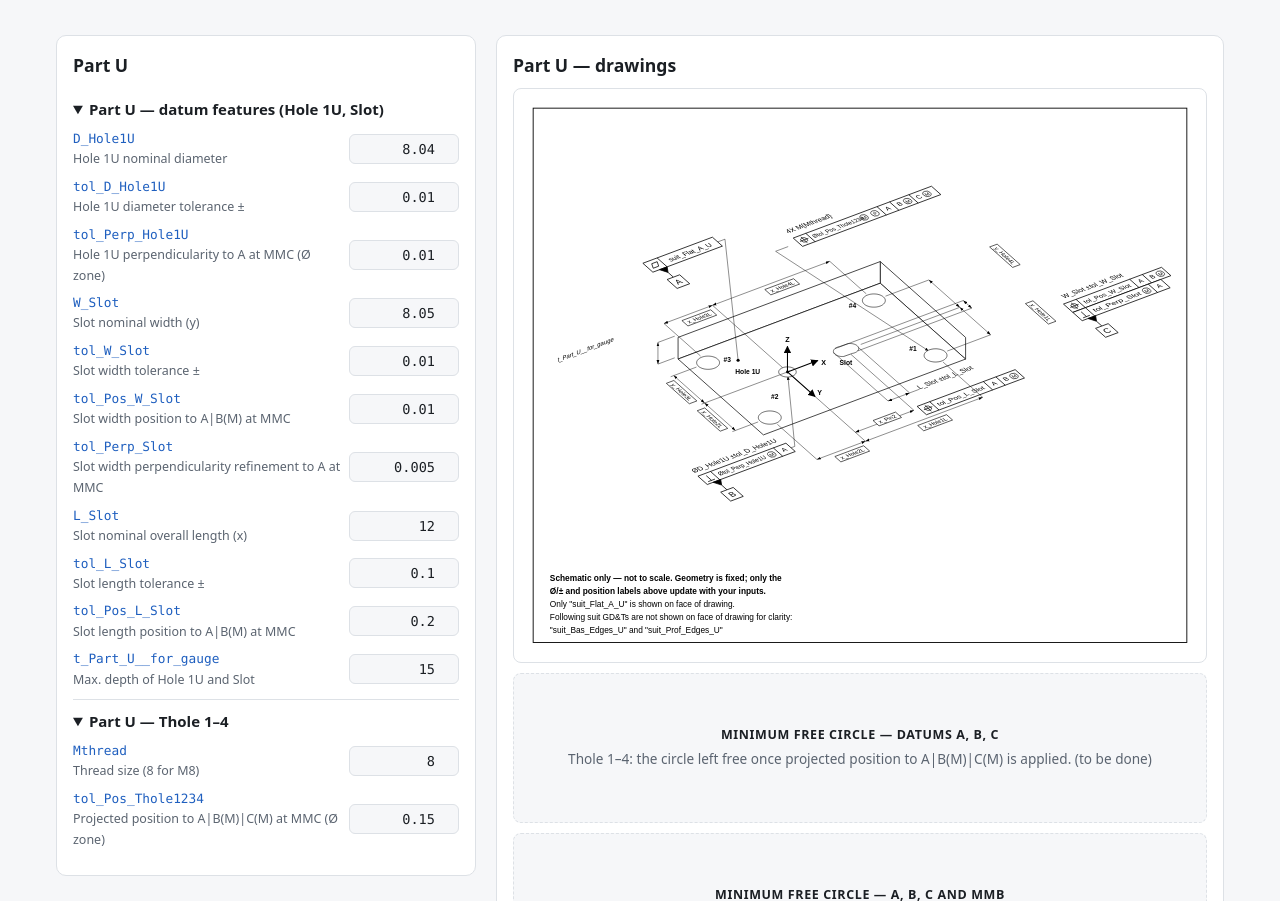
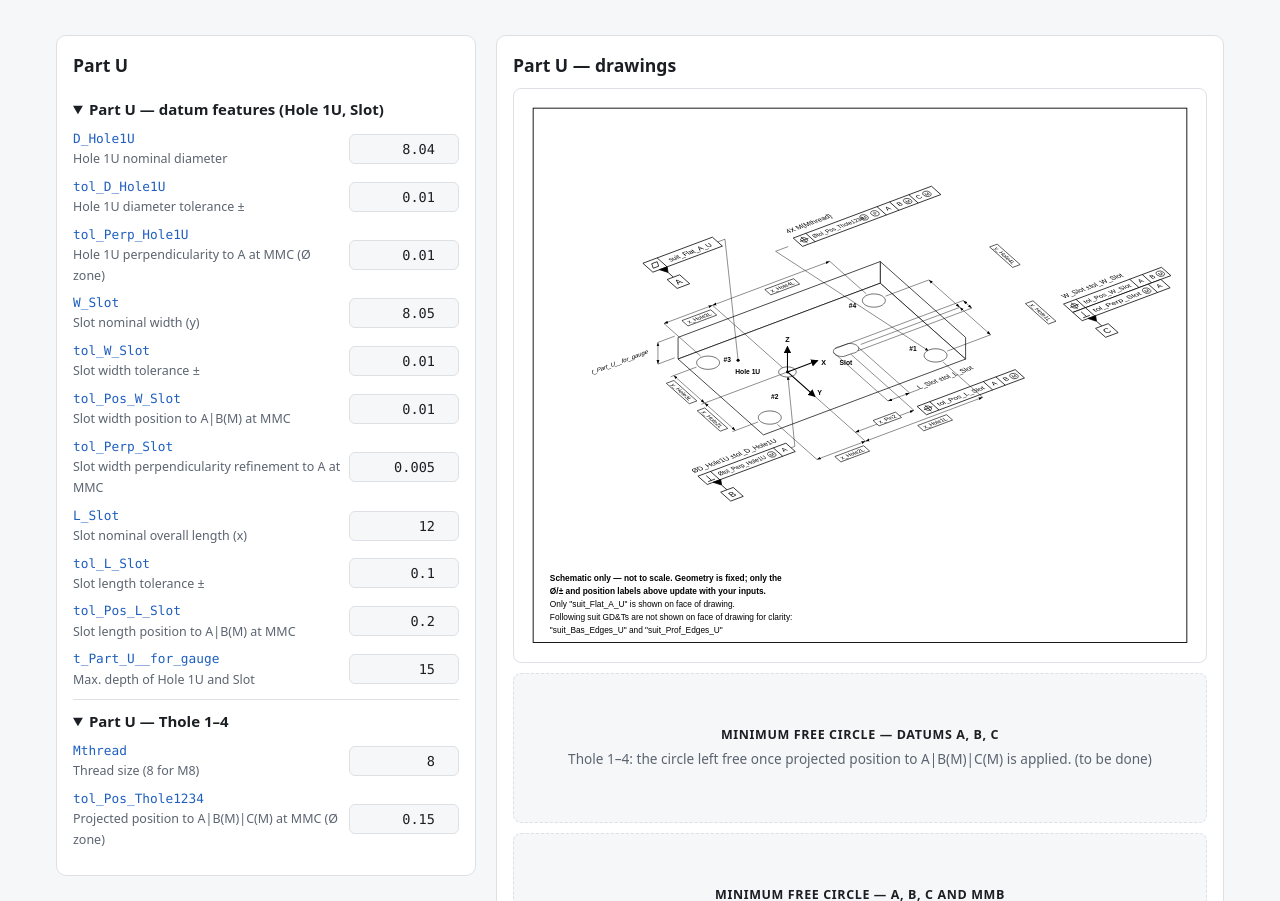
Before and after one commit to onursurlu-cell/Engineering_Help_Website, a plain HTML site: page pin-slot-non-alignable-assembly-calculator/index.html in a window 1280 px wide. Shown: the part 3668-4569 px from the top of the page. Drawn offline with Linux system fonts and the light colour scheme.

Commit message:
Move t_Part_U__for_gauge text closer to its dimension line, ending just left of the line's midpoint

```diff
--- a/pin-slot-non-alignable-assembly-calculator/index.html
+++ b/pin-slot-non-alignable-assembly-calculator/index.html
@@ -523,7 +523,7 @@ shift_y(x,y) = dy + x&middot;sin&theta; + y&middot;cos&theta; &minus; y
 <line x1="186.3" y1="374.3" x2="148.84" y2="388.34" stroke="#000" stroke-width="1"/>
 <line x1="186.3" y1="422.7" x2="148.84" y2="436.74" stroke="#000" stroke-width="1"/>
 <line x1="148.84" y1="388.34" x2="148.84" y2="436.74" stroke="#000" stroke-width="1" marker-start="url(#pu-da)" marker-end="url(#pu-da)"/>
-<g transform="matrix(0.9366,-0.3511,0,1,-12.80,408.57)"><text id="lbl-tPartU" x="0" y="0" font-size="14" fill="#000" text-anchor="middle">t_Part_U__for_gauge</text></g>
+<g transform="matrix(0.9366,-0.3511,0,1,64.00,436.23)"><text id="lbl-tPartU" x="0" y="0" font-size="14" fill="#000" text-anchor="middle">t_Part_U__for_gauge</text></g>
 
 <!-- ======================= x_Pin2 shared basic dimension (Hole1U -> Slot) ======================= -->
 <line x1="580.5" y1="415.2" x2="721.00" y2="540.11" stroke="#000" stroke-width="1"/>
```
